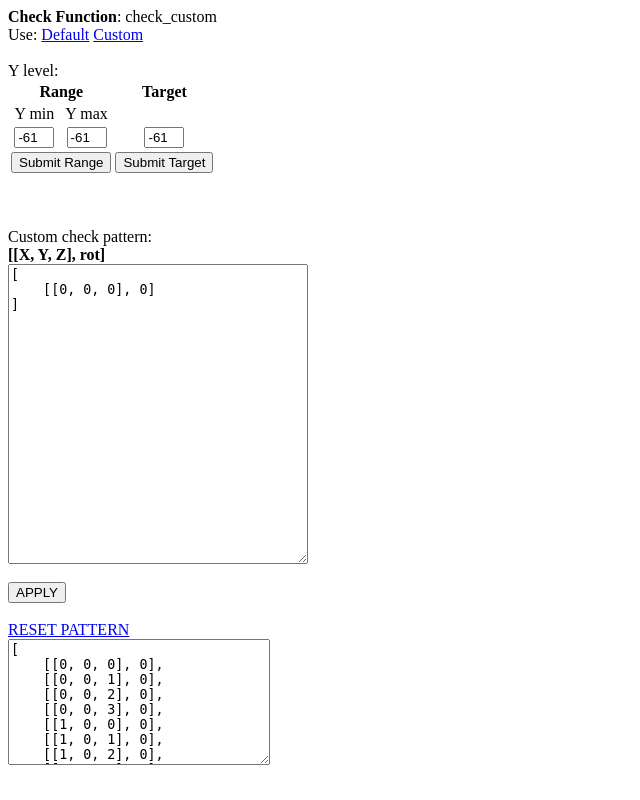
After one commit to CristiSima/Distributed_MC_Pos, a Flask app: page /control/pattern in a window 1280 px wide. The commit adds this page. Shown: the whole page, without its empty margins (0-640 px from the left). Run offline with Flask 2, Linux system fonts and the light colour scheme.

Commit message:
V2.3 + search pattern definition + y level selection

```diff
--- a/server/main.py
+++ b/server/main.py
@@ -95,15 +95,16 @@ job={
     "thread_count": None,
     "threads_started": 0,
     "threads_finished": 0,
-    "started": False,
+    "state": "WAITING",
 
     "search_lim": 1_00_000,
+    "y_level": -61,
 
     "estimated_duration": None,
 
-    # "check_func": None,
-    "check_func": [
-        ((0, 0, 0), 0),
+    "check_func": None,
+    "check_pattern": [
+        [[0, 0, 0], 0],
     ],
 }
 org_job=deepcopy(job)
@@ -167,11 +168,12 @@ def worker_sync(worker_id):
 
         }, 404
 
-    if not job["started"]:
+    if job["state"]!="STARTED":
         return {
             **job,
             "gpu_work": None,
             "cpu_work": None,
+            "start_flag": False,
         }, 200
 
     worker=workers[worker_id]
@@ -179,10 +181,13 @@ def worker_sync(worker_id):
     cpu_work=worker.get_cpu_work()
     gpu_work=worker.get_gpu_work()
 
+    start_flag=isinstance(cpu_work, dict) or isinstance(gpu_work, dict)
+
     return {
         **job,
         "gpu_work": gpu_work,
         "cpu_work": cpu_work,
+        "start_flag": start_flag,
     }
 
 @worker.post("/register")
@@ -218,6 +223,9 @@ def worker_submit(worker_id, target):
 
     job["threads_finished"]+=request.json["threads_processed"]
 
+    if job["threads_finished"]==job["thread_count"]:
+        job["state"]="FINISHED"
+
 
     return {
         "result": "ok",
@@ -239,6 +247,14 @@ def control_possitions():
     return render_template("possitions.html.j2",
         workers=workers, job=job, possitions=possitions,
         len=len, round=round,
+    )
+
+@control.get("/pattern")
+def control_pattern_intern():
+    distribute_job()
+    return render_template("pattern.html.j2",
+        workers=workers, job=job, possitions=possitions,
+        len=len, round=round, enumerate=enumerate, str=str, type=type, int=int,
     )
 
 @control.get("/update_enabled/<worker_id>/gpu/<value>")
@@ -265,7 +281,12 @@ def control_update_enabled_cpu(worker_id, value):
 
 @control.get("/start_job")
 def start_job():
-    job["started"]=True
+    job["state"]="STARTED"
+    job["threads_finished"]=0
+    job["threads_started"]=0
+    for worker in workers.values():
+        worker.cpu_finished=False
+        worker.gpu_finished=False
     return redirect("/control")
 
 @control.get("/reset")
@@ -274,7 +295,42 @@ def reset_control():
     global job
     workers={}
     job=deepcopy(org_job)
+
     return redirect("/control")
+
+@control.post("/pattern_input")
+def update_pattern_input():
+    job["check_pattern"]=request.json
+
+    return "OK"
+
+@control.get("/pattern_input/reset")
+def reset_pattern():
+    job["check_pattern"]=[[[0, 0, 0], 0]]
+
+    return redirect("/control/pattern")
+
+@control.get("/pattern_select/")
+@control.get("/pattern_select/<func_name>")
+def select_pattern_func(func_name=None):
+    job["check_func"]=func_name
+
+    return redirect("/control/pattern")
+
+@control.post("/y_level")
+def control_y_level():
+
+    if "target" in request.form:
+        job["y_level"]=int(request.form["target_y"])
+
+    if "range" in request.form:
+        job["y_level"]=[
+            int(request.form["min_y"]),
+            int(request.form["max_y"]),
+        ]
+
+    return redirect("/control/pattern")
+
 
 '''
 
--- /dev/null
+++ b/server/templates/pattern.html.j2
@@ -0,0 +1,165 @@
+<head>
+    <title>Pattern Config</title>
+</head>
+<script type="text/javascript">
+    function check_block_info(block_info) {
+        // check shape
+        if(!(block_info instanceof Array && block_info.length==2))
+            return false;
+        if(!(block_info[0] instanceof Array && block_info[0].length==3))
+            return false;
+
+        // check data types
+        if(!(   Number.isInteger(block_info[0][0]) &&
+                Number.isInteger(block_info[0][1]) &&
+                Number.isInteger(block_info[0][2]) &&
+                Number.isInteger(block_info[1]) ))
+            return false;
+
+        // check rotation value
+        if(!(0<=block_info[1] && block_info[1]<=3))
+            return false;
+
+        return true;
+    }
+
+    function submit()
+    {
+        let text_box=document.querySelector("#pattern")
+        var pattern;
+        try {
+            pattern=JSON.parse(text_box.value)
+            console.log(pattern)
+        } catch (e) {
+            alert("Invalid JSON format")
+            return ;
+        }
+
+        if(! pattern instanceof Array)
+        {
+            alert("Input should be an array of block_info");
+            return;
+        }
+
+        if(pattern.length==0)
+        {
+            alert("Should have at least 1 block_info");
+            return;
+        }
+
+        for (var block_info of pattern)
+            if(!check_block_info(block_info))
+            {
+                alert("Block `"+JSON.stringify(block_info)+"` is not valid")
+                return
+            }
+
+        fetch('/control/pattern_input', {
+            method: 'POST',
+            headers: {
+                'Accept': 'application/json',
+                'Content-Type': 'application/json'
+            },
+            body: JSON.stringify(pattern)
+        })
+        .then(response => window.location.reload())
+    }
+</script>
+<body>
+    {% set check_func=(job["check_func"] if job["check_func"] else "Default(check_square)") %}
+
+    <b>Check Function</b>: {{check_func}}
+
+    <br>
+    Use:
+        <a href="./pattern_select/">Default</a>
+        <a href="./pattern_select/check_custom"> Custom</a>
+
+    <br>
+    <br>
+
+    {% set y_min=(job["y_level"] if type(job["y_level"]) == int else job["y_level"][0]) %}
+    {% set y_max=(job["y_level"] if type(job["y_level"]) == int else job["y_level"][1]) %}
+    {% set y_target=(job["y_level"] if type(job["y_level"]) == int else
+                                        round((job["y_level"][0]+job["y_level"][1]) / 2)) %}
+    Y level:
+    <form class="" action="./y_level" method="post">
+        <table style="text-align: center;">
+            <thead>
+                <tr>
+                    <th colspan="2">Range</th>
+                    <th rowspan="2">Target</th>
+                </tr>
+            </thead>
+            <tbody>
+                <tr>
+                    <td><label for="min_y">Y min</label></td>
+                    <td><label for="max_y">Y max</label></td>
+                </tr>
+                <tr>
+                    <td><input type="text" name="min_y" value="{{y_min}}" style=" width: 40px; "></td>
+                    <td><input type="text" name="max_y" value="{{y_max}}" style=" width: 40px; "></td>
+                    <td><input type="text" name="target_y" value="{{y_target}}" style=" width: 40px; "></td>
+                </tr>
+                <tr>
+                    <td colspan="2" >
+                        <input type="submit" name="range" value="Submit Range"></td>
+                    <td><input type="submit" name="target" value="Submit Target"></td>
+                </tr>
+            </tbody>
+        </table>
+
+
+    </form>
+
+    <br>
+    <br>
+
+    Custom check pattern:
+    <br>
+
+    <b>[[X, Y, Z], rot]</b> <br>
+
+    {% set block_count=len(job["check_pattern"])%}
+    <!-- bc jinja2 the for needs to look like this for formating -->
+    <textarea id="pattern" style="
+        min-width: 300;
+        min-height: 300;
+    ">
+[{% for i, block_info in enumerate(job["check_pattern"]) %}
+    {{str(block_info) + ("," if i != block_count-1 else "")}}{% endfor %}
+]
+    </textarea>
+
+    <br>
+    <br>
+
+    <button type="button" name="SUBMIT" onclick="submit()">APPLY</button>
+
+    <br>
+    <br>
+
+    <a href="./pattern_input/reset">RESET PATTERN</a>
+
+    <br>
+<textarea name="name" rows="8" cols="30">
+[
+    [[0, 0, 0], 0],
+    [[0, 0, 1], 0],
+    [[0, 0, 2], 0],
+    [[0, 0, 3], 0],
+    [[1, 0, 0], 0],
+    [[1, 0, 1], 0],
+    [[1, 0, 2], 0],
+    [[1, 0, 3], 0],
+    [[2, 0, 0], 0],
+    [[2, 0, 1], 0],
+    [[2, 0, 2], 0],
+    [[2, 0, 3], 0],
+    [[3, 0, 0], 0],
+    [[3, 0, 1], 0],
+    [[3, 0, 2], 0],
+    [[3, 0, 3], 0]
+]
+</textarea>
+</body>
--- a/worker/worker_info.json
+++ b/worker/worker_info.json
@@ -1,12 +1,12 @@
 {
     "cpu": {
         "core_count": 12,
-        "score": 40.709
+        "score": 37.158
     },
     "gpu": {
         "core_count": 4608,
         "block_size": 768,
         "block_count": 6,
-        "score": 7.8
+        "score": 7.176
     }
 }
```
Also changed, not shown: server/templates/control.html.j2 (+7 -5 lines), worker/worker.py (+11 -2 lines), worker/worker_lib.py (+39 -7 lines), 1 other file.
